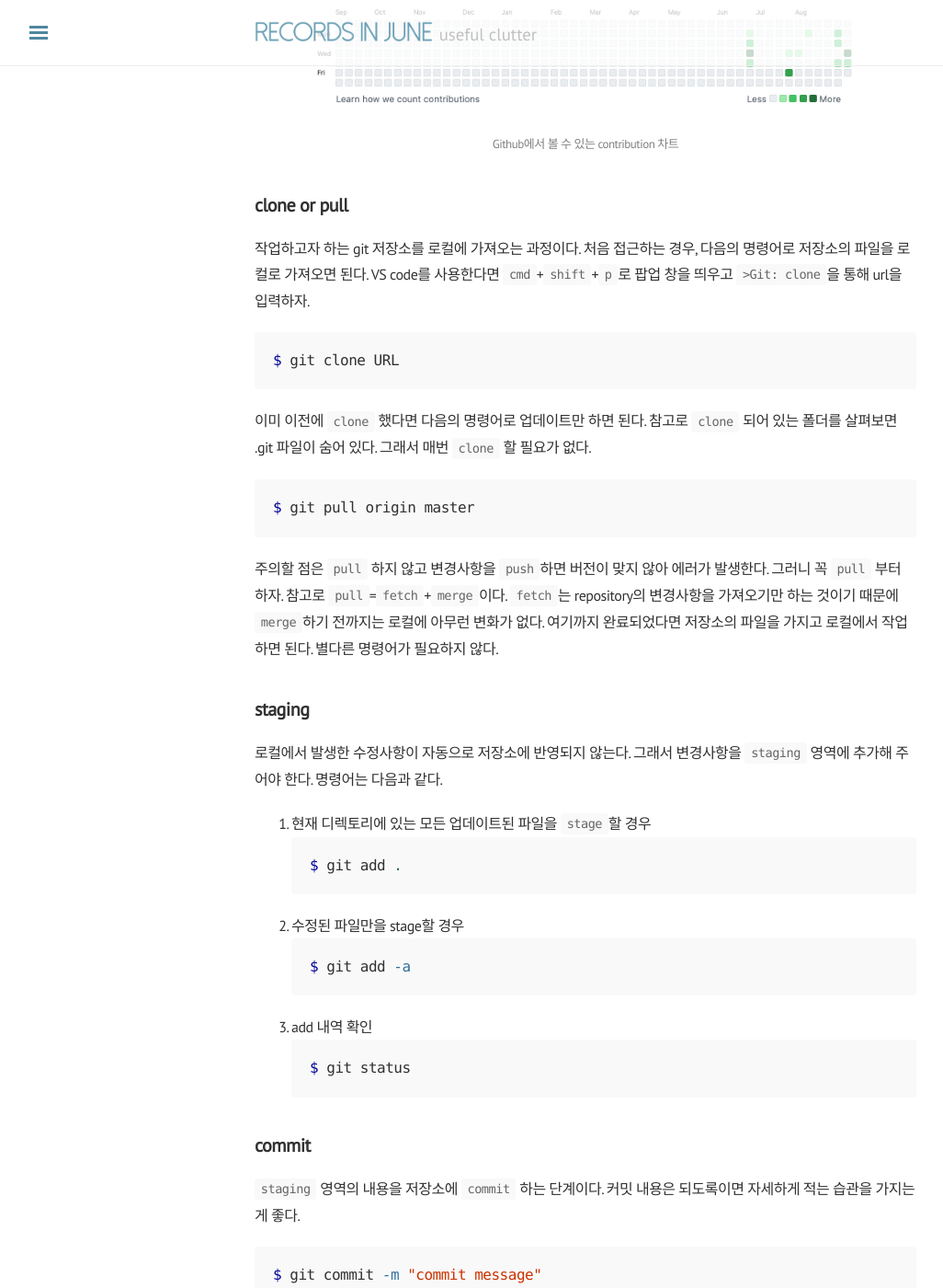
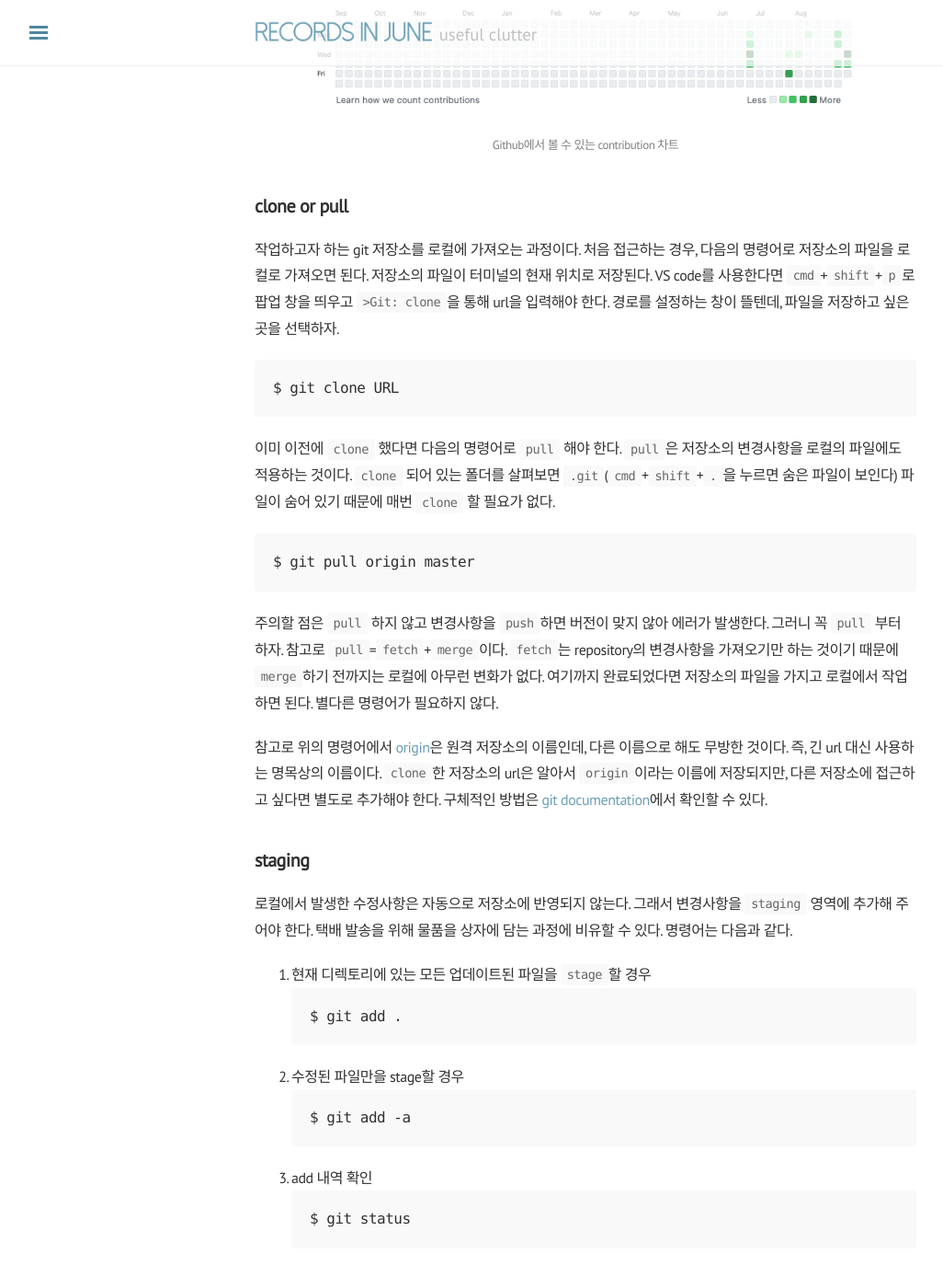
Before and after one commit to j0shuajun/j0shuajun.github.io, a Jekyll site: the page built from _posts/2021-09-10-how-to-use-git.md, in a window 1280 px wide and 1400 px high, scrolled down 873 px. Shown: the whole window at 92% size, without its empty margins (3-1029 px from the left). Built offline with Jekyll 4.4.1, drawn with Linux system fonts in a browser that asks for light colours; nearby versions of some CDN libraries; comment, search, counter and statistics services are not loaded; some of the changed text lies outside the part shown.

Commit message:
post revised

````diff
--- a/_posts/2021-09-10-how-to-use-git.md
+++ b/_posts/2021-09-10-how-to-use-git.md
@@ -13,7 +13,7 @@
 
 > 저장소(repository) `clone`or `pull` -> 코드 생성 및 수정 -> 변경사항 `staging` -> `commit` -> `push`
 
-로컬 컴퓨터에서 git을 사용하려면 먼저 git을 설치해야 한다. Mac OS의 경우, 터미널에서 `git status`만 입력해도 git이 설치가 안 되어 있다면 알아서 git을 설치한다. 그리고 여러 저장소(repository)에 `commit`하는 사용자가 누구인지를 알려줘야 하기 때문에 사용자 정보를 설정해야 한다. 해당 명령어는 아래와 같다. 수정하기 어려우니까 잘 입력하자.
+로컬 컴퓨터에서 git을 사용하려면 먼저 git을 설치해야 한다. Mac OS의 경우, 터미널에서 `git status`만 입력해도 git이 설치가 안 되어 있다면 알아서 설치한다. 그리고 저장소(repository)에 `commit`하는 사용자가 누구인지 알려줘야 하기 때문에 사용자 정보를 설정해야 한다. 해당 명령어는 아래와 같고, 이를 터미널에 입력하면 된다. 수정하기 어려우니까 잘 입력하자. VS code에서는 `ctrl`+``` ` ```로 터미널을 열 수 있다.
 
 ```
 $ git config --global user.name yourname
@@ -28,67 +28,64 @@
 </p>
 
 
+## clone or pull
+작업하고자 하는 git 저장소를 로컬에 가져오는 과정이다. 처음 접근하는 경우, 다음의 명령어로 저장소의 파일을 로컬로 가져오면 된다. 저장소의 파일이 터미널의 현재 위치로 저장된다. VS code를 사용한다면 `cmd`+`shift`+`p`로 팝업 창을 띄우고 `>Git: clone`을 통해 url을 입력해야 한다. 경로를 설정하는 창이 뜰텐데, 파일을 저장하고 싶은 곳을 선택하자.
 
-
-## clone or pull
-작업하고자 하는 git 저장소를 로컬에 가져오는 과정이다. 처음 접근하는 경우, 다음의 명령어로 저장소의 파일을 로컬로 가져오면 된다. VS code를 사용한다면 `cmd`+`shift`+`p`로 팝업 창을 띄우고 `>Git: clone`을 통해 url을 입력하자.
-
-```terminal
+```
 $ git clone URL
 ```
 
-이미 이전에 `clone` 했다면 다음의 명령어로 업데이트만 하면 된다. 참고로 `clone` 되어 있는 폴더를 살펴보면 .git 파일이 숨어 있다. 그래서 매번 `clone` 할 필요가 없다.
+이미 이전에 `clone` 했다면 다음의 명령어로 `pull` 해야 한다. `pull`은 저장소의 변경사항을 로컬의 파일에도 적용하는 것이다. `clone` 되어 있는 폴더를 살펴보면 `.git`(`cmd`+`shift`+`.`을 누르면 숨은 파일이 보인다) 파일이 숨어 있기 때문에 매번 `clone` 할 필요가 없다.
 
-```terminal
+```
 $ git pull origin master
 ```
 
 주의할 점은 `pull` 하지 않고 변경사항을 `push`하면 버전이 맞지 않아 에러가 발생한다. 그러니 꼭 `pull` 부터 하자. 참고로 `pull`=`fetch`+`merge`이다. `fetch`는 repository의 변경사항을 가져오기만 하는 것이기 때문에 `merge`하기 전까지는 로컬에 아무런 변화가 없다. 여기까지 완료되었다면 저장소의 파일을 가지고 로컬에서 작업하면 된다. 별다른 명령어가 필요하지 않다.
 
+ 참고로 위의 명령어에서 [origin](https://stackoverflow.com/questions/9529497/what-is-origin-in-git)은 원격 저장소의 이름인데, 다른 이름으로 해도 무방한 것이다. 즉, 긴 url 대신 사용하는 명목상의 이름이다. `clone`한 저장소의 url은 알아서 `origin`이라는 이름에 저장되지만, 다른 저장소에 접근하고 싶다면 별도로 추가해야 한다. 구체적인 방법은 [git documentation](https://git-scm.com/book/ko/v2/Git의-기초-리모트-저장소)에서 확인할 수 있다.
+
+
 
 ## staging
-로컬에서 발생한 수정사항이 자동으로 저장소에 반영되지 않는다. 그래서 변경사항을 `staging` 영역에 추가해 주어야 한다. 명령어는 다음과 같다.
+로컬에서 발생한 수정사항은 자동으로 저장소에 반영되지 않는다. 그래서 변경사항을 `staging` 영역에 추가해 주어야 한다. 택배 발송을 위해 물품을 상자에 담는 과정에 비유할 수 있다. 명령어는 다음과 같다.
 
 1. 현재 디렉토리에 있는 모든 업데이트된 파일을 `stage`할 경우
-```terminal
+```
 $ git add .
 ```
 
 2. 수정된 파일만을 stage할 경우
-```terminal
+```
 $ git add -a
 ```
 
 3. add 내역 확인
-```terminal
+```
 $ git status
 ```
 
+
 ## commit
-`staging` 영역의 내용을 저장소에 `commit` 하는 단계이다. 커밋 내용은 되도록이면 자세하게 적는 습관을 가지는게 좋다.
+`staging` 영역의 내용을 저장소에 `commit` 하는 단계이다. 상자를 포장하는 과정과 비슷하다. 메시지는 다른 사람도 잘 이해할 수 있도록 자세하게 적는 습관을 가지는게 좋다.
 
-```terminal
+```
 $ git commit -m "commit message"
 ```
 
+
 ## push
-마지막으로 원격 저장소로 보내기 위해 `push` 해야 한다. 우선 원격 저장소를 연결하자. 여기서 origin은 원격 저장소의 이름인데, 다른 이름으로 해도 무방하다.
+마지막으로 원격 저장소로 변경사항을 보내야 한다. 아래의 명령어로 `master` 브랜치에 `push` 하면 원격 저장소에 반영된다. 간혹 `master`가 아닌 `main`인 경우도 있으니 확인 후 작업하자.
 
-```terminal
-$ git remote add origin URL
 ```
-
-그 다음 `master` 브랜치로 `push` 하면 저장소에 반영된다. 간혹 `master`가 아닌 `main`인 경우도 있으니 확인 후 작업하자.
-
-```terminal
 $ git push origin master
 ```
 
-Visual Studio, IntelliJ 등 많은 IDE들은 git과 연동하여 관리할 수 있는 기능들을 제공한다. 현재 사용 중인 VS code는 좌측의 세 번째 탭에서 `staging`과 `commit`을 한 번에 처리할 수 있다. 공란에 메시지를 입력하고 `cmd`+`enter`를 입력하거나 상단의 체크 버튼을 누르면 된다. 그 다음, 터미널(터미널은 `ctrl`+``` ` ```로 열 수 있다)로 `push`만 하면 돼서 작업이 한결 간편해졌다. 각자의 취향에 맞게 사용하면 될 듯 하다.
+Visual Studio, IntelliJ 등 많은 IDE들은 git과 연동하여 관리할 수 있는 기능들을 제공한다. 현재 사용 중인 VS code는 좌측의 세 번째 탭에서 `staging`과 `commit`을 한 번에 처리할 수 있다. 공란에 메시지를 입력하고 `cmd`+`enter`를 입력하거나 상단의 체크 버튼을 누르면 된다. 그 다음, 터미널로 `push`만 하면 돼서 작업이 한결 간편해졌다. 각자의 취향에 맞게 사용하면 될 듯 하다.
+
 
 ## branch
 브랜치를 관리하는 내용도 담고 싶은데 양이 너무 많아서 아래에 참고할만한 좋은 글들의 링크를 달아두었다. 직접 사용하면서 익숙해지도록 하자. 한 가지 신기한 점을 발견했는데, 저장소를 로컬에 `clone`하고 작업을 하다가 다른 브랜치로(ex. `master` -> `develop`) 이동하면 로컬의 폴더에서도 알아서(?) 해당 브랜치의 파일만 보여준다. 파일이 삭제되는 것은 아닌 것 같고 어떤 방식인지 모르겠다.
-
 
 
 # Further Reading
````
